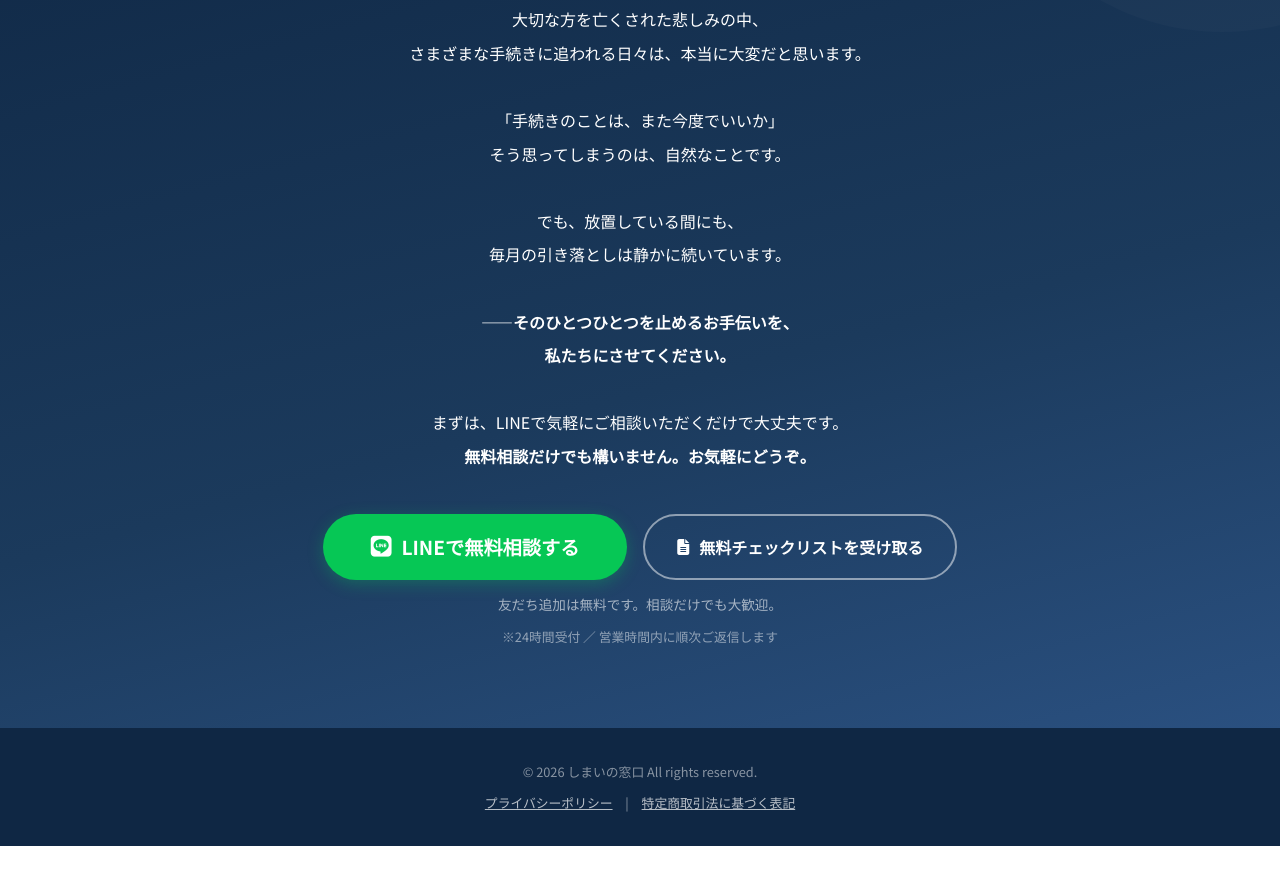
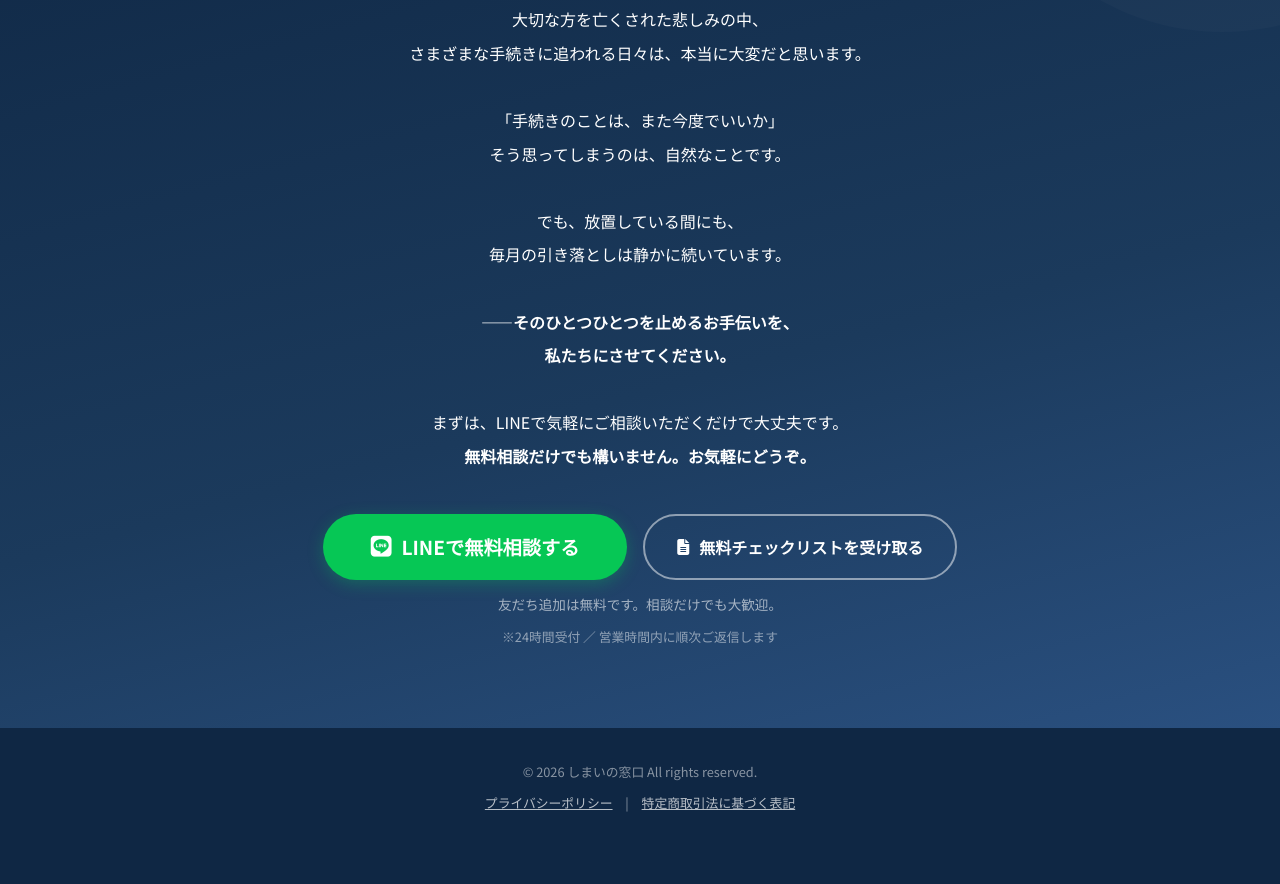
Before and after one commit to shionshionshion5101-commits/shimaino-madoguchi, a plain HTML site: page index .html in a window 1280 px wide. Shown: the part 9718-10602 px from the top of the page. Before the commit the page ends 10564 px from the top, so only its background shows below. Drawn offline with Linux system fonts and the light colour scheme.

Commit message:
Update index .html

```diff
--- a/index .html
+++ b/index .html
@@ -1007,7 +1007,7 @@
             background: var(--color-navy-dark);
             color: rgba(255,255,255,0.5);
             text-align: center;
-            padding: 32px 20px;
+            padding: 32px 20px 100px; /* ← ここに 100px を追加 */
             font-size: 0.8rem;
         }
 
```
